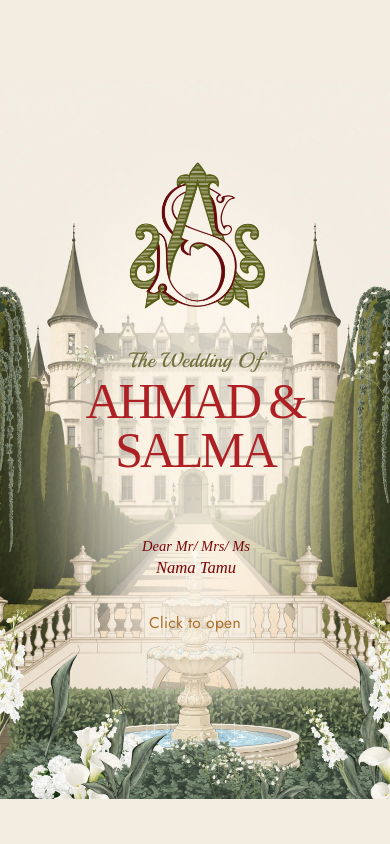
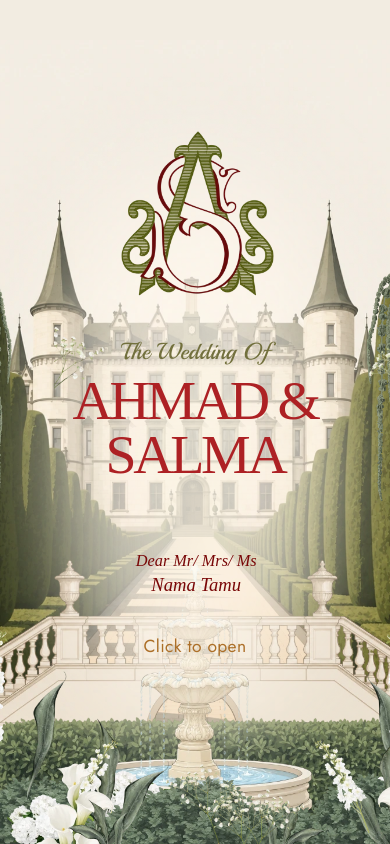
Before and after one commit to rizqisyah/Bridgerton-Enchanted-Garden, a Vue app: page / in a window 390 px wide. Built offline with nearby package versions, Linux system fonts and the light colour scheme; no server answers; a web font is replaced by a local one.

Commit message:
fix: make cover fill the exact viewport at every aspect ratio
Height-derived width so the card closes the bottom gap on squat phone
frames; flex 0 0 auto so the 430px column can't squash it back down; the
section's own overflow clips the sides on narrow screens.

```diff
--- a/src/components/cover/CoverSection.vue
+++ b/src/components/cover/CoverSection.vue
@@ -56,20 +56,27 @@ const delayFor = (z: number) => Math.min(z * 38, 1080)
   justify-content: center;
   width: 100%;
   min-height: 100dvh;
+  overflow: hidden;
   background: var(--paper);
 }
 
 /*
  * One design pixel = 1cqw / 3.75, so the whole composition scales as a unit
- * instead of reflowing. Width is capped so 725 design px never exceeds the
- * viewport height. `overflow: hidden` is what clips the layers that bleed past
- * the 375px frame — several florals are authored well outside it on purpose.
+ * instead of reflowing. Width is driven purely by the viewport height so the
+ * card always fills the screen exactly; on screens that are too narrow for
+ * that width, `.cover`'s `overflow: hidden` crops the sides evenly. The
+ * 725px-tall design on a 375px frame is squatter than real phones, so a
+ * height-derived width is what closes the bottom gap. `overflow: hidden` is
+ * what clips the layers that bleed past the 375px frame — several florals are
+ * authored well outside it on purpose.
  */
 .cover__frame {
   container-type: inline-size;
   position: relative;
   overflow: hidden;
-  width: min(100%, var(--card-max), calc(100dvh * 375 / 725));
+  /* flex-shrink: 0 — otherwise the 430px column squashes the width-driven frame back down */
+  flex: 0 0 auto;
+  width: calc(100dvh * 375 / 725);
   aspect-ratio: 375 / 725;
   background: var(--paper);
 }
```
